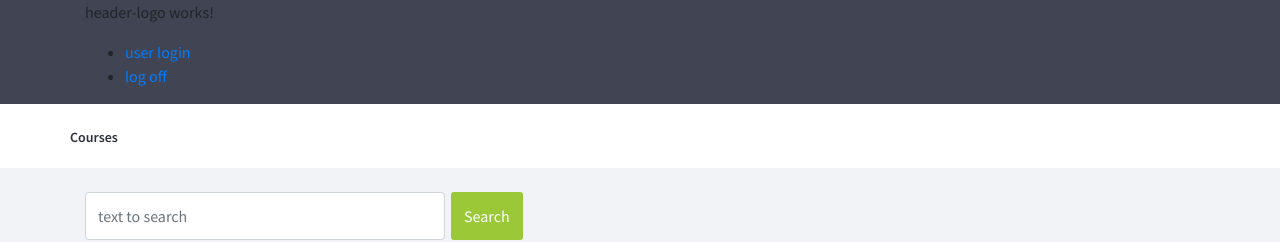
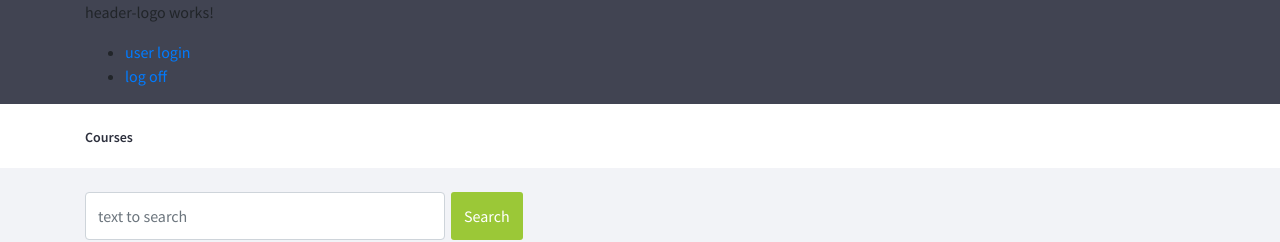
Before and after one commit to LaStudoAngular/angular-epam-learning-app, an Angular app: page / in a window 1280 px wide. Shown: the top 242 px of the page. Built offline with nearby package versions, Linux system fonts and the light colour scheme.

Commit message:
feat: add :host and hostbinding support for breadcrumbs component

```diff
--- a/src/app/components/breadcrumbs/breadcrumbs.component.html
+++ b/src/app/components/breadcrumbs/breadcrumbs.component.html
@@ -1,7 +1,5 @@
-<div class="container ep-breadcrumb">
-  <ul class="ep-breadcrumb__list">
-    <li class="ep-breadcrumb__item">
-      <a class="ep-breadcrumb__link" href="#">courses</a>
-    </li>
-  </ul>
-</div>
+<ul class="list">
+  <li class="list__item">
+    <a class="list__link" href="#">courses</a>
+  </li>
+</ul>
--- a/src/app/components/breadcrumbs/breadcrumbs.component.scss
+++ b/src/app/components/breadcrumbs/breadcrumbs.component.scss
@@ -1,11 +1,11 @@
-.ep-breadcrumb {
+:host {
+  display: block;
+}
+
+.list {
+  margin: 0;
+  list-style-type: none;
   padding: 20px 0;
-
-  &__list {
-    padding: 0;
-    margin: 0;
-    list-style-type: none;
-  }
 
   &__link {
     color: #2c2f3c;
--- a/src/app/components/breadcrumbs/breadcrumbs.component.ts
+++ b/src/app/components/breadcrumbs/breadcrumbs.component.ts
@@ -1,15 +1,14 @@
-import { Component, OnInit } from '@angular/core';
+import { Component, HostBinding, OnInit } from '@angular/core';
 
 @Component({
   selector: 'ep-breadcrumbs',
   templateUrl: './breadcrumbs.component.html',
-  styleUrls: ['./breadcrumbs.component.scss']
+  styleUrls: ['./breadcrumbs.component.scss'],
 })
 export class BreadcrumbsComponent implements OnInit {
+  @HostBinding() readonly class = 'container';
 
-  constructor() { }
+  constructor() {}
 
-  ngOnInit() {
-  }
-
+  ngOnInit() {}
 }
```
